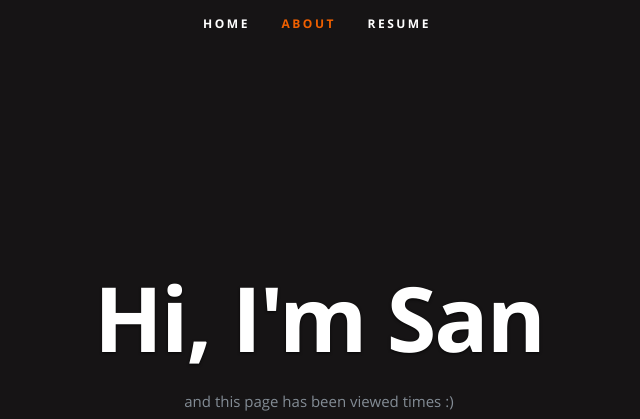
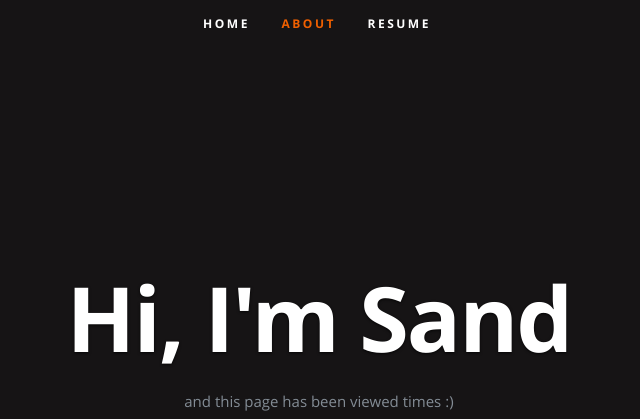
Before and after one commit to sandylukita/azure-resume2, a plain HTML site: page frontend/index.html in a window 1280 px wide. Shown: the top 419 px of the page, without its empty margins (323-963 px from the left). Drawn offline with nearby package versions, Linux system fonts and the light colour scheme; no server answers.

Commit message:
changed index.html

```diff
--- a/frontend/index.html
+++ b/frontend/index.html
@@ -54,7 +54,7 @@
 
       <div class="row banner">
          <div class="banner-text">
-            <h1 class="responsive-headline">Hi, I'm San</h1>
+            <h1 class="responsive-headline">Hi, I'm Sand</h1>
 
             <p>and this page has been viewed <a id="counter"></a> times :) </p>
             <ul class="social">
```
